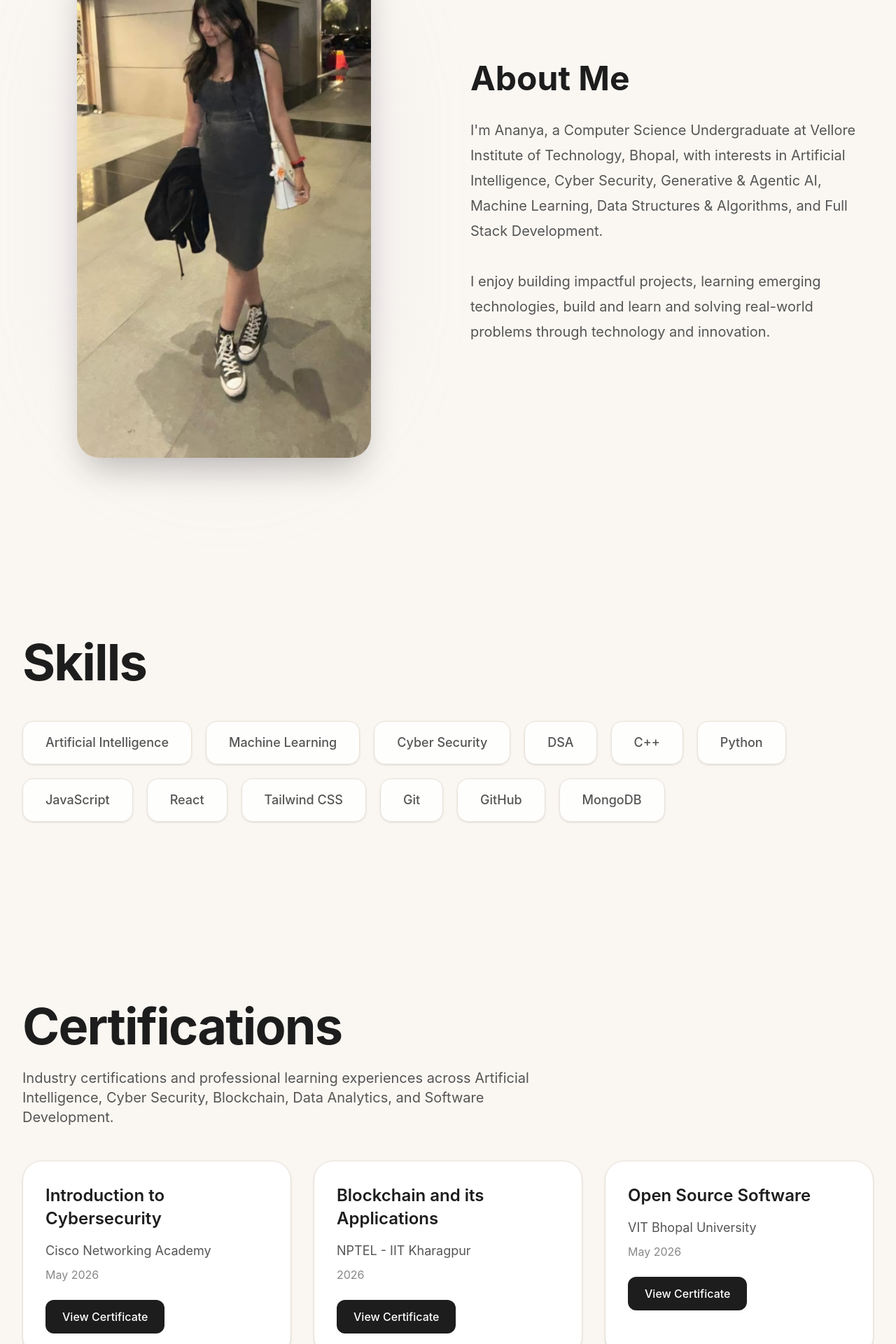
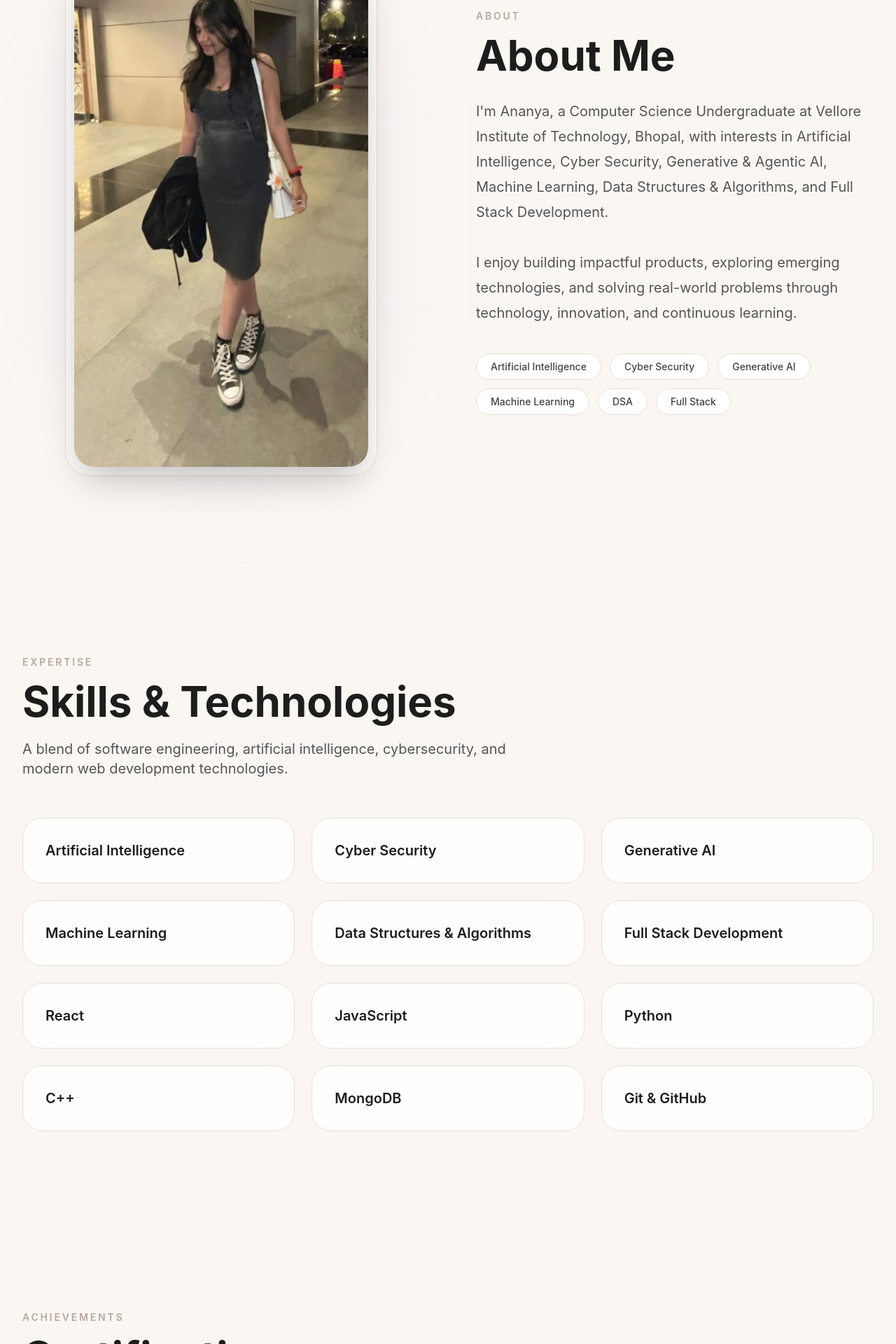
Before and after one commit to Ananya-vit/ananya-portfolio, a React app: page / in a window 1280 px wide. Shown: the part 1763-3683 px from the top of the page at 70% size. Built offline with nearby package versions, Linux system fonts and the light colour scheme; the HTML template or start-up script is replaced by a standard one.

Commit message:
Dark Mode

```diff
--- a/src/App.jsx
+++ b/src/App.jsx
@@ -1,3 +1,5 @@
+import { useState } from "react";
+
 import Navbar from "./components/Navbar";
 import Hero from "./components/Hero";
 import About from "./components/About";
@@ -7,30 +9,32 @@ import Certification from "./components/Certification";
 import Contact from "./components/Contact";
 
 function App() {
+  const [darkMode, setDarkMode] = useState(false);
+
   return (
-    <div className="bg-[#FAF7F2] text-[#1D1D1D] min-h-screen overflow-x-hidden">
+    <div
+      className={`min-h-screen overflow-x-hidden transition-all duration-500 ${
+        darkMode
+          ? "bg-[#111111] text-white"
+          : "bg-[#FAF7F2] text-[#1D1D1D]"
+      }`}
+    >
+      <Navbar
+        darkMode={darkMode}
+        setDarkMode={setDarkMode}
+      />
 
-      {/* Navbar */}
-      <Navbar />
+      <Hero darkMode={darkMode} />
 
-      {/* Hero / Overview */}
-      <Hero />
+      <Project darkMode={darkMode} />
 
-      {/* Projects */}
-      <Project />
+      <About darkMode={darkMode} />
 
-      {/* About */}
-      <About />
+      <Skills darkMode={darkMode} />
 
-      {/* Skills */}
-      <Skills />
+      <Certification darkMode={darkMode} />
 
-      {/* Certifications */}
-      <Certification />
-
-      {/* Contact */}
-      <Contact />
-
+      <Contact darkMode={darkMode} />
     </div>
   );
 }
--- a/src/components/About.jsx
+++ b/src/components/About.jsx
@@ -1,59 +1,105 @@
-function About() {
+function About({ darkMode }) {
   return (
     <section
       id="about"
       className="py-32 px-8 max-w-7xl mx-auto"
     >
-      <div className="grid md:grid-cols-2 gap-16 items-center">
+      <div className="grid md:grid-cols-2 gap-20 items-center">
 
         {/* Image */}
 
         <div className="flex justify-center">
-
           <div className="relative">
 
             <div className="absolute inset-0 bg-[#C5B4D4]/20 blur-3xl rounded-full"></div>
 
+            <div
+              className={`relative p-3 rounded-[36px] backdrop-blur-xl border transition-all duration-500 ${
+                darkMode
+                  ? "bg-[#181A22]/80 border-[#2A2D38]"
+                  : "bg-white/70 border-[#E7DED5]"
+              }`}
+            >
               <img
                 src="/profile.jpeg"
                 alt="Ananya Singh"
                 className="
-                relative
                   w-[320px]
                   md:w-[420px]
-                rounded-[32px]
+                  rounded-[28px]
                   shadow-2xl
                   object-cover
                 "
               />
+            </div>
 
           </div>
-
         </div>
 
         {/* Content */}
 
         <div>
 
-          <h2 className="text-5xl font-bold text-[#1D1D1D] mb-8">
+          <p
+            className={`uppercase tracking-[0.2em] text-sm font-semibold mb-4 ${
+              darkMode ? "text-[#C5B4D4]" : "text-[#B8A89F]"
+            }`}
+          >
+            About
+          </p>
+
+          <h2
+            className={`text-5xl md:text-6xl font-bold mb-8 transition-all duration-500 ${
+              darkMode ? "text-white" : "text-[#1D1D1D]"
+            }`}
+          >
             About Me
           </h2>
 
-          <p className="text-xl leading-9 text-[#555555]">
-            I'm Ananya, a Computer Science
-            Undergraduate at Vellore Institute of Technology, Bhopal, with interests in
-            Artificial Intelligence, Cyber Security, Generative & Agentic AI,
+          <p
+            className={`text-xl leading-9 transition-all duration-500 ${
+              darkMode ? "text-[#B8BDC9]" : "text-[#555555]"
+            }`}
+          >
+            I'm Ananya, a Computer Science Undergraduate
+            at Vellore Institute of Technology, Bhopal,
+            with interests in Artificial Intelligence,
+            Cyber Security, Generative & Agentic AI,
             Machine Learning, Data Structures &
             Algorithms, and Full Stack Development.
 
             <br />
             <br />
 
-            I enjoy building impactful projects,
-            learning emerging technologies, build and learn
+            I enjoy building impactful products,
+            exploring emerging technologies,
             and solving real-world problems through
-            technology and innovation.
+            technology, innovation, and continuous learning.
           </p>
+
+          <div className="flex flex-wrap gap-3 mt-10">
+
+            {[
+              "Artificial Intelligence",
+              "Cyber Security",
+              "Generative AI",
+              "Machine Learning",
+              "DSA",
+              "Full Stack",
+            ].map((tag) => (
+              <span
+                key={tag}
+                className={`px-5 py-2 rounded-full border text-sm font-medium transition-all duration-500 ${
+                  darkMode
+                    ? "bg-[#181A22] border-[#2A2D38] text-white"
+                    : "bg-white border-[#E7DED5] text-[#444444]"
+                }`}
+              >
+                {tag}
+              </span>
+            ))}
+
+          </div>
 
         </div>
 
--- a/src/components/Certification.jsx
+++ b/src/components/Certification.jsx
@@ -1,9 +1,9 @@
-function Certification() {
+function Certification({ darkMode }) {
   const certifications = [
     {
       title: "Introduction to Cybersecurity",
       issuer: "Cisco Networking Academy",
-      date: "May 2026",
+      date: "2026",
       link: "/certificate-images/cisco.jpg",
     },
     {
@@ -15,20 +15,8 @@ function Certification() {
     {
       title: "Open Source Software",
       issuer: "VIT Bhopal University",
-      date: "May 2026",
+      date: "2026",
       link: "/certificate-images/opensource.jpg",
-    },
-    {
-      title: "Fundamentals of AI & ML",
-      issuer: "VITyarthi",
-      date: "2024",
-      link: "/certificate-images/aiml.jpg",
-    },
-    {
-      title: "Python Essentials",
-      issuer: "VITyarthi",
-      date: "2025",
-      link: "/certificate-images/python.jpg",
     },
     {
       title: "Cyber Job Simulation",
@@ -48,6 +36,18 @@ function Certification() {
       date: "2026",
       link: "/certificate-images/tata.jpg",
     },
+    {
+      title: "Fundamentals of AI & ML",
+      issuer: "VITyarthi",
+      date: "2024",
+      link: "/certificate-images/aiml.jpg",
+    },
+    {
+      title: "Python Essentials",
+      issuer: "VITyarthi",
+      date: "2025",
+      link: "/certificate-images/python.jpg",
+    },
   ];
 
   return (
@@ -55,40 +55,63 @@ function Certification() {
       id="certifications"
       className="py-32 px-8 max-w-7xl mx-auto"
     >
-      <h2 className="text-6xl md:text-7xl font-bold tracking-tight text-[#1D1D1D] mb-6">
+      <p
+        className={`uppercase tracking-[0.2em] text-sm font-semibold mb-4 ${
+          darkMode ? "text-[#C5B4D4]" : "text-[#B8A89F]"
+        }`}
+      >
+        Achievements
+      </p>
+
+      <h2
+        className={`text-5xl md:text-6xl font-bold mb-6 transition-all duration-500 ${
+          darkMode ? "text-white" : "text-[#1D1D1D]"
+        }`}
+      >
         Certifications
       </h2>
 
-      <p className="text-xl text-[#555555] mb-12 max-w-3xl">
-        Industry certifications and professional learning experiences
-        across Artificial Intelligence, Cyber Security, Blockchain,
-        Data Analytics, and Software Development.
+      <p
+        className={`text-xl max-w-3xl mb-14 transition-all duration-500 ${
+          darkMode ? "text-[#B8BDC9]" : "text-[#555555]"
+        }`}
+      >
+        Professional certifications and learning experiences
+        across Artificial Intelligence, Cyber Security,
+        Blockchain, Data Analytics, and Software Development.
       </p>
 
       <div className="grid md:grid-cols-2 lg:grid-cols-3 gap-8">
         {certifications.map((cert, index) => (
           <div
             key={index}
-            className="
-              bg-white
-              rounded-[28px]
-              border border-[#E8E1D8]
-              p-8
-              shadow-sm
-              hover:shadow-xl
-              hover:-translate-y-2
-              transition-all duration-300
-            "
+            className={`rounded-[30px] p-8 border backdrop-blur-xl transition-all duration-300 hover:-translate-y-2 hover:shadow-xl ${
+              darkMode
+                ? "bg-[#181A22]/80 border-[#2A2D38]"
+                : "bg-white/80 border-[#E7DED5]"
+            }`}
           >
-            <h3 className="text-2xl font-semibold text-[#1D1D1D] leading-snug">
+            <h3
+              className={`text-2xl font-semibold leading-snug ${
+                darkMode ? "text-white" : "text-[#1D1D1D]"
+              }`}
+            >
               {cert.title}
             </h3>
 
-            <p className="text-lg text-[#555555] mt-4">
+            <p
+              className={`mt-4 text-lg ${
+                darkMode ? "text-[#B8BDC9]" : "text-[#555555]"
+              }`}
+            >
               {cert.issuer}
             </p>
 
-            <p className="text-[#888888] mt-2">
+            <p
+              className={`mt-2 ${
+                darkMode ? "text-gray-400" : "text-[#888888]"
+              }`}
+            >
               {cert.date}
             </p>
 
@@ -100,12 +123,14 @@ function Certification() {
                 inline-block
                 mt-6
                 px-6 py-3
-                rounded-xl
-                bg-[#1D1D1D]
+                rounded-full
+                bg-gradient-to-r
+                from-[#B8A89F]
+                to-[#C5B4D4]
                 text-white
-                font-medium
-                hover:opacity-90
-                transition
+                font-semibold
+                hover:scale-105
+                transition-all
               "
             >
               View Certificate
--- a/src/components/Contact.jsx
+++ b/src/components/Contact.jsx
@@ -5,147 +5,117 @@ import {
   FaEnvelope,
 } from "react-icons/fa";
 
-function Contact() {
+function Contact({ darkMode }) {
+  const contacts = [
+    {
+      title: "Email",
+      value: "ananyaavit@gmail.com",
+      link: "mailto:ananyaavit@gmail.com",
+      icon: <FaEnvelope size={28} />,
+    },
+    {
+      title: "LinkedIn",
+      value: "Connect Professionally",
+      link: "https://www.linkedin.com/in/ananya-b19322326",
+      icon: <FaLinkedin size={28} />,
+    },
+    {
+      title: "GitHub",
+      value: "github.com/Ananya-vit",
+      link: "https://github.com/Ananya-vit",
+      icon: <FaGithub size={28} />,
+    },
+    {
+      title: "Instagram",
+      value: "@yeah_ananyyaa",
+      link: "https://www.instagram.com/yeah_ananyyaa",
+      icon: <FaInstagram size={28} />,
+    },
+  ];
+
   return (
     <section
       id="contact"
       className="py-32 px-8 max-w-7xl mx-auto"
     >
-      <h2 className="text-6xl md:text-7xl font-bold tracking-tight text-[#1D1D1D] mb-6">
+      <p
+        className={`uppercase tracking-[0.2em] text-sm font-semibold mb-4 ${
+          darkMode ? "text-[#C5B4D4]" : "text-[#B8A89F]"
+        }`}
+      >
+        Contact
+      </p>
+
+      <h2
+        className={`text-5xl md:text-6xl font-bold mb-6 transition-all duration-500 ${
+          darkMode ? "text-white" : "text-[#1D1D1D]"
+        }`}
+      >
         Let's Connect
       </h2>
 
-      <p className="text-xl text-[#555555] mb-14 max-w-3xl">
-        Whether it's an internship opportunity,
-        collaboration, project discussion, or simply
-        connecting with like-minded people, I'd love
-        to hear from you.
+      <p
+        className={`text-xl max-w-3xl mb-14 transition-all duration-500 ${
+          darkMode ? "text-[#B8BDC9]" : "text-[#555555]"
+        }`}
+      >
+        Open to internships, collaborations,
+        exciting projects, and opportunities
+        to build meaningful technology.
       </p>
 
       <div className="grid md:grid-cols-2 gap-8">
 
-        {/* Email */}
+        {contacts.map((item, index) => (
+          <a
+            key={index}
+            href={item.link}
+            target="_blank"
+            rel="noopener noreferrer"
+            className={`p-8 rounded-[30px] border backdrop-blur-xl transition-all duration-300 hover:-translate-y-2 hover:shadow-xl ${
+              darkMode
+                ? "bg-[#181A22]/80 border-[#2A2D38]"
+                : "bg-white/80 border-[#E7DED5]"
+            }`}
+          >
+            <div
+              className={`mb-5 ${
+                darkMode ? "text-white" : "text-[#1D1D1D]"
+              }`}
+            >
+              {item.icon}
+            </div>
 
-        <a
-          href="mailto:ananyaavit@gmail.com"
-          className="
-            bg-white/80
-            backdrop-blur-sm
-            border border-[#E8E1D8]
-            rounded-[28px]
-            p-8
-            hover:shadow-xl
-            hover:-translate-y-2
-            transition-all duration-300
-          "
+            <h3
+              className={`text-2xl font-semibold ${
+                darkMode ? "text-white" : "text-[#1D1D1D]"
+              }`}
             >
-          <FaEnvelope
-            size={32}
-            className="text-[#B8A89F]"
-          />
-
-          <h3 className="text-2xl font-semibold text-[#1D1D1D] mt-5">
-            Email
+              {item.title}
             </h3>
 
-          <p className="text-lg text-[#555555] mt-2">
-            ananyaavit@gmail.com
+            <p
+              className={`mt-3 text-lg ${
+                darkMode ? "text-[#B8BDC9]" : "text-[#555555]"
+              }`}
+            >
+              {item.value}
             </p>
           </a>
+        ))}
 
-        {/* LinkedIn */}
+      </div>
 
-        <a
-          href="https://www.linkedin.com/in/ananya-b19322326"
-          target="_blank"
-          rel="noopener noreferrer"
-          className="
-            bg-white/80
-            backdrop-blur-sm
-            border border-[#E8E1D8]
-            rounded-[28px]
-            p-8
-            hover:shadow-xl
-            hover:-translate-y-2
-            transition-all duration-300
-          "
+      {/* Footer */}
+
+      <div className="mt-24 text-center">
+        <p
+          className={`text-sm ${
+            darkMode ? "text-gray-500" : "text-[#888888]"
+          }`}
         >
-          <FaLinkedin
-            size={32}
-            className="text-[#A7B5C5]"
-          />
-
-          <h3 className="text-2xl font-semibold text-[#1D1D1D] mt-5">
-            LinkedIn
-          </h3>
-
-          <p className="text-lg text-[#555555] mt-2">
-            Connect professionally
+          Designed & Developed by Ananya Singh
         </p>
-        </a>
-
-        {/* GitHub */}
-
-        <a
-          href="https://github.com/Ananya-vit"
-          target="_blank"
-          rel="noopener noreferrer"
-          className="
-            bg-white/80
-            backdrop-blur-sm
-            border border-[#E8E1D8]
-            rounded-[28px]
-            p-8
-            hover:shadow-xl
-            hover:-translate-y-2
-            transition-all duration-300
-          "
-        >
-          <FaGithub
-            size={32}
-            className="text-[#555555]"
-          />
-
-          <h3 className="text-2xl font-semibold text-[#1D1D1D] mt-5">
-            GitHub
-          </h3>
-
-          <p className="text-lg text-[#555555] mt-2">
-            github.com/Ananya-vit
-          </p>
-        </a>
-
-        {/* Instagram */}
-
-        <a
-          href="https://www.instagram.com/yeah_ananyyaa"
-          target="_blank"
-          rel="noopener noreferrer"
-          className="
-            bg-white/80
-            backdrop-blur-sm
-            border border-[#E8E1D8]
-            rounded-[28px]
-            p-8
-            hover:shadow-xl
-            hover:-translate-y-2
-            transition-all duration-300
-          "
-        >
-          <FaInstagram
-            size={32}
-            className="text-[#C5B4D4]"
-          />
-
-          <h3 className="text-2xl font-semibold text-[#1D1D1D] mt-5">
-            Instagram
-          </h3>
-
-          <p className="text-lg text-[#555555] mt-2">
-            @yeah_ananyyaa
-          </p>
-        </a>
-
       </div>
     </section>
   );
--- a/src/components/Skills.jsx
+++ b/src/components/Skills.jsx
@@ -1,17 +1,17 @@
-function Skills() {
+function Skills({ darkMode }) {
   const skills = [
     "Artificial Intelligence",
+    "Cyber Security",
+    "Generative AI",
     "Machine Learning",
-    "Cyber Security",
-    "DSA",
+    "Data Structures & Algorithms",
+    "Full Stack Development",
+    "React",
+    "JavaScript",
+    "Python",
     "C++",
-    "Python",
-    "JavaScript",
-    "React",
-    "Tailwind CSS",
-    "Git",
-    "GitHub",
     "MongoDB",
+    "Git & GitHub",
   ];
 
   return (
@@ -19,30 +19,48 @@ function Skills() {
       id="skills"
       className="py-32 px-8 max-w-7xl mx-auto"
     >
-      <h2 className="text-6xl md:text-7xl font-bold tracking-tight text-[#1D1D1D] mb-12">
-        Skills
+      <p
+        className={`uppercase tracking-[0.2em] text-sm font-semibold mb-4 ${
+          darkMode ? "text-[#C5B4D4]" : "text-[#B8A89F]"
+        }`}
+      >
+        Expertise
+      </p>
+
+      <h2
+        className={`text-5xl md:text-6xl font-bold mb-6 transition-all duration-500 ${
+          darkMode ? "text-white" : "text-[#1D1D1D]"
+        }`}
+      >
+        Skills & Technologies
       </h2>
 
-      <div className="flex flex-wrap gap-5">
+      <p
+        className={`text-xl max-w-3xl mb-14 transition-all duration-500 ${
+          darkMode ? "text-[#B8BDC9]" : "text-[#555555]"
+        }`}
+      >
+        A blend of software engineering, artificial intelligence,
+        cybersecurity, and modern web development technologies.
+      </p>
+
+      <div className="grid md:grid-cols-2 lg:grid-cols-3 gap-6">
         {skills.map((skill) => (
           <div
             key={skill}
-            className="
-              px-8 py-4
-              bg-white/80
-              backdrop-blur-sm
-              border border-[#E8E1D8]
-              rounded-2xl
-              text-lg
-              font-medium
-              text-[#555555]
-              shadow-sm
-              hover:shadow-lg
-              hover:-translate-y-1
-              transition-all duration-300
-            "
+            className={`p-8 rounded-[28px] border backdrop-blur-xl transition-all duration-300 hover:-translate-y-2 hover:shadow-xl ${
+              darkMode
+                ? "bg-[#181A22]/80 border-[#2A2D38]"
+                : "bg-white/80 border-[#E7DED5]"
+            }`}
           >
-            {skill}
+            <h3
+              className={`text-xl font-semibold ${
+                darkMode ? "text-white" : "text-[#1D1D1D]"
+              }`}
+            >
+              {skill}
+            </h3>
           </div>
         ))}
       </div>
```
Also changed, not shown: src/components/Hero.jsx (+40 -45 lines). Lines whose indentation alone changed are shown as unchanged.
